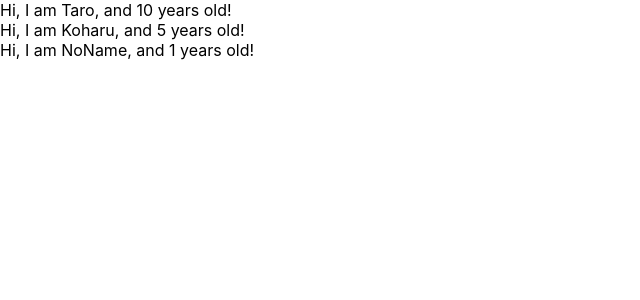
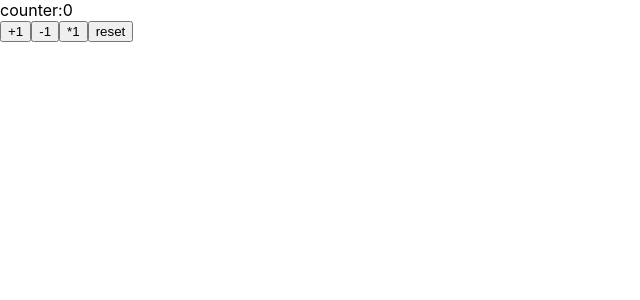
Before and after one commit to bbpilot/udemy-ract-redux-crud-application, a React (Create React App) app: page / in a window 1280 px wide. Shown: the top 300 px of the page, without its empty margins (0-640 px from the left). Built offline with nearby package versions, Linux system fonts and the light colour scheme.

Commit message:
lean state and setState

```diff
--- a/src/App.js
+++ b/src/App.js
@@ -1,33 +1,37 @@
-import React from 'react';
-import propTypes from 'prop-types';
+import React, { Component } from 'react';
 
-const profiles = [
-  { name: "Taro", age: 10 },
-  { name: "Koharu", age: 5 },
-  { name: "NoName" }
-]
-const App = () => {
-  return (
-    <div>
-      {
-        profiles.map((profile, index) => {
-          return <User name={profile.name} age={profile.age} key={index} />
-        })
-      }
-    </div>
-  );
-}
 
-const User = (props) => {
-  return <div>Hi, I am {props.name}, and {props.age} years old! </div>
-}
+const App = () => (<Counter></Counter>)
 
-User.defaultProps = {
-  age: 1
-}
-User.propTypes = {
-  name: propTypes.string,
-  age: propTypes.number.isRequired
+class Counter extends Component {
+  constructor(props) {
+    super(props)
+    this.state = { count: 0 }
+  }
+
+  handlePlusButton = () => {
+    this.setState({ count: this.state.count + 1 })
+  }
+  handleMinusButton = () => {
+    this.setState({ count: this.state.count - 1 })
+  }
+  handleTimesButton = () => {
+    this.setState({ count: this.state.count * this.state.count })
+  }
+  handleResetButton = () => {
+    this.setState({ count: 0 })
+  }
+  render() {
+    return (
+      <>
+        <div>counter:{this.state.count}</div>
+        <button onClick={this.handlePlusButton} >+1</button>
+        <button onClick={this.handleMinusButton} >-1</button>
+        <button onClick={this.handleTimesButton} >*1</button>
+        <button onClick={this.handleResetButton} >reset</button>
+      </>
+    )
+  }
 }
 
 export default App;
```
Also changed, not shown: 2 other files (tests, documents, lock files or other folders).
